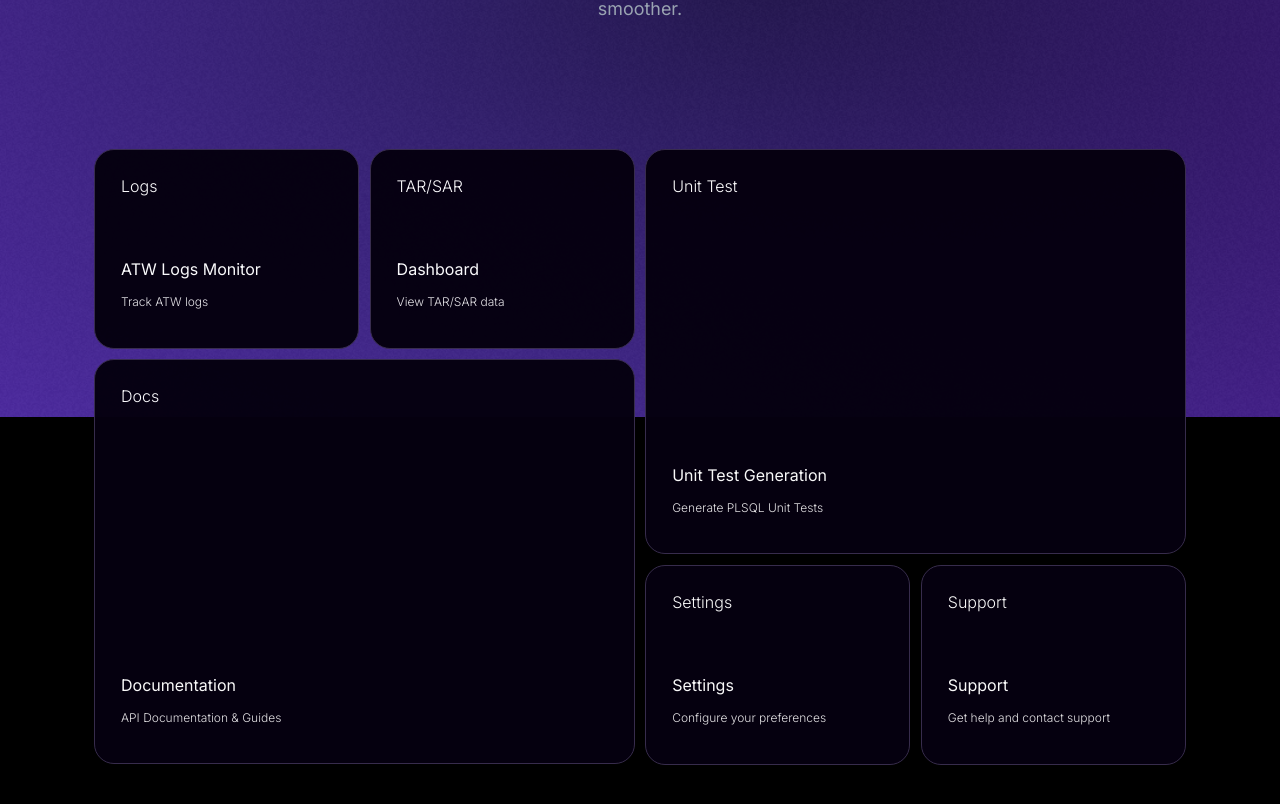
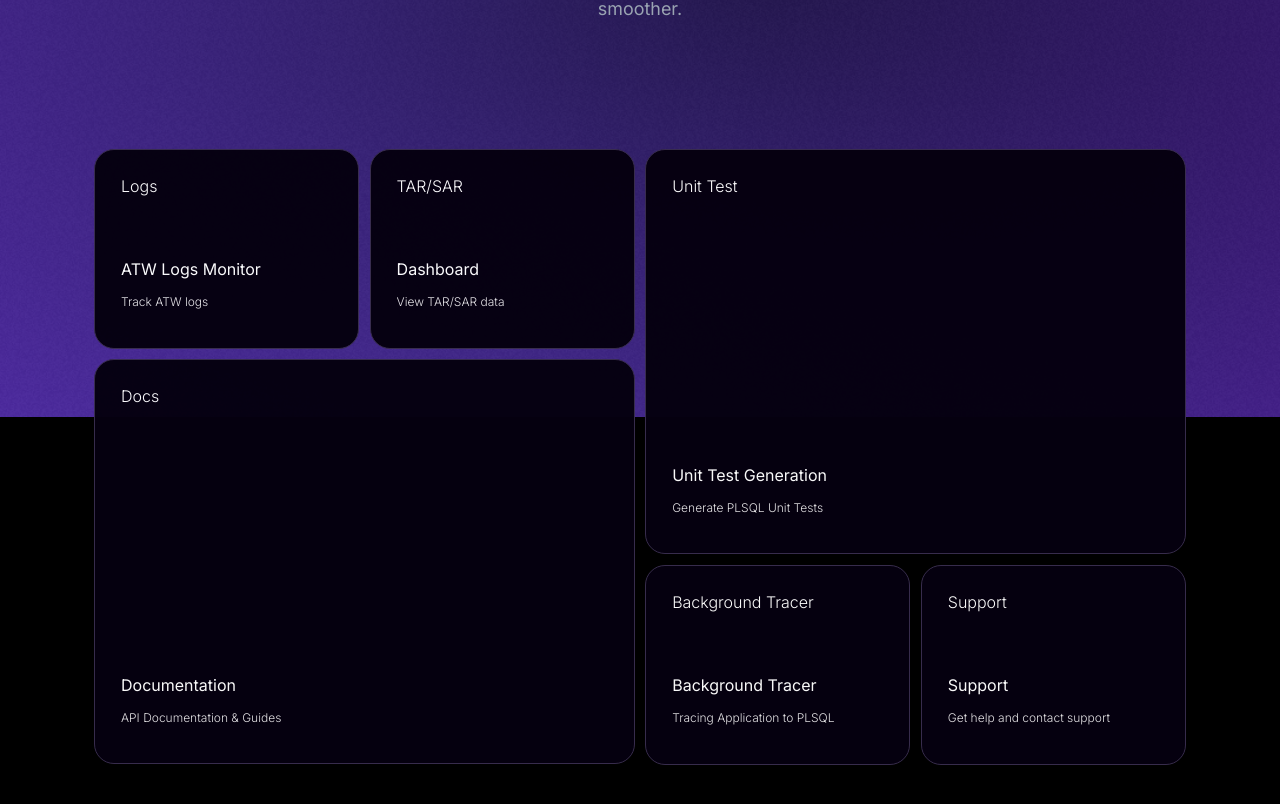
Before and after one commit to BasuruK/Finance.ai, a Next.js app: page / in a window 1280 px wide. Shown: the part 383-1187 px from the top of the page. Built offline with nearby package versions, Linux system fonts and the light colour scheme.

Commit message:
fix: Update card data for Background Tracer in MagicBento component

```diff
--- a/src/Components/MagicBento/MagicBento.jsx
+++ b/src/Components/MagicBento/MagicBento.jsx
@@ -46,9 +46,9 @@ const cardData = [
   },
   {
     color: '#060010',
-    title: 'Settings',
-    description: 'Configure your preferences',
-    label: 'Settings',
+    title: 'Background Tracer',
+    description: 'Tracing Application to PLSQL',
+    label: 'Background Tracer',
     href: '/settings',
     external: false,
   },
```
